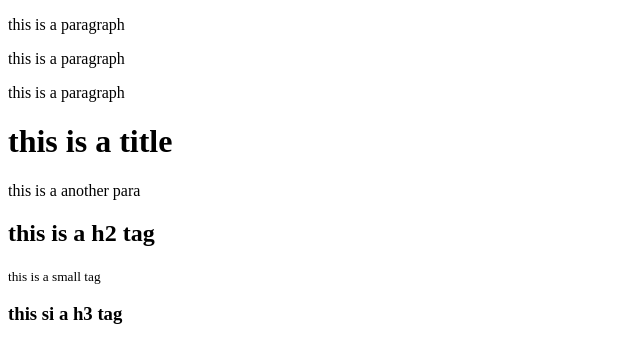
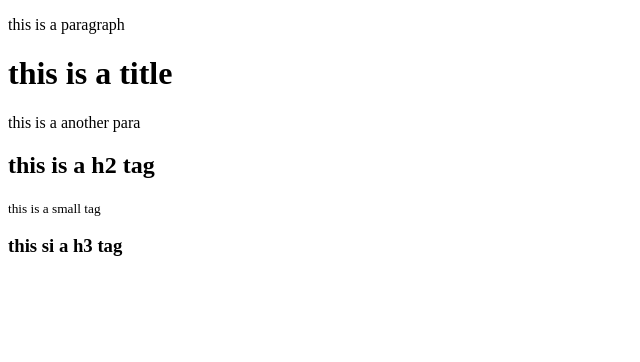
Before and after one commit to Zilencepi/git-tutorial, a plain HTML site: page index.html in a window 1280 px wide. Shown: the whole page, without its empty margins (0-640 px from the left). Drawn offline with Linux system fonts and the light colour scheme.

Commit message:
update html

```diff
--- a/index.html
+++ b/index.html
@@ -9,8 +9,6 @@
 <body>
     <p>this is a paragraph</p>
 
-    <p>this is a paragraph</p>
-    <p>this is a paragraph</p>
 
     <h1>this is a title</h1>
 
```
